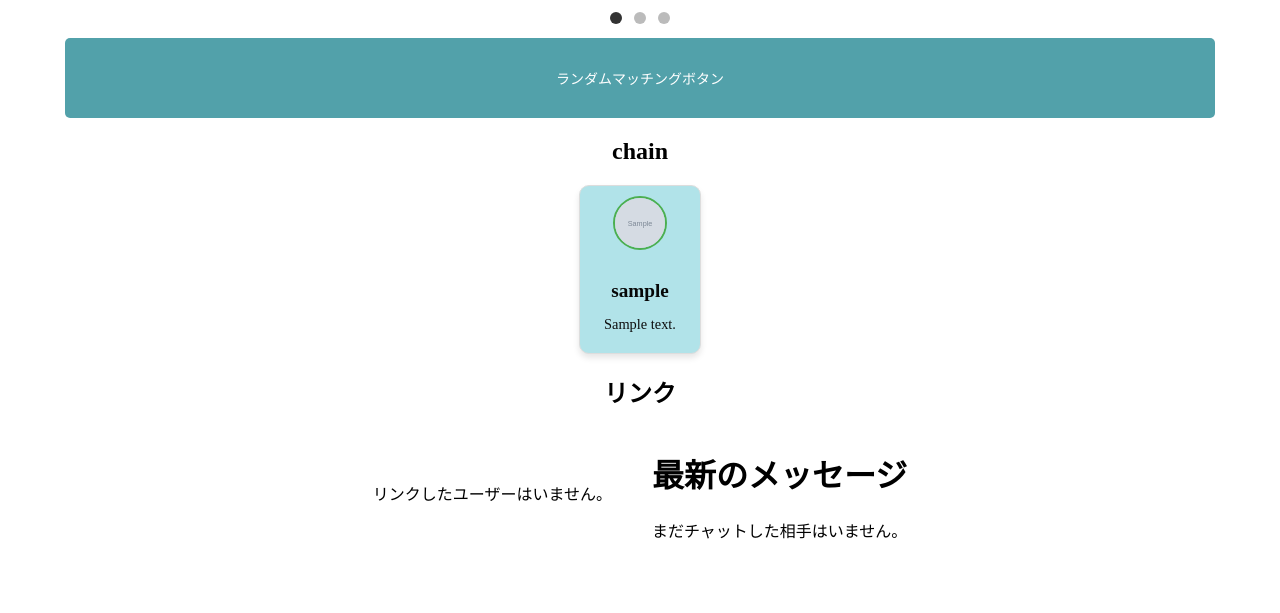
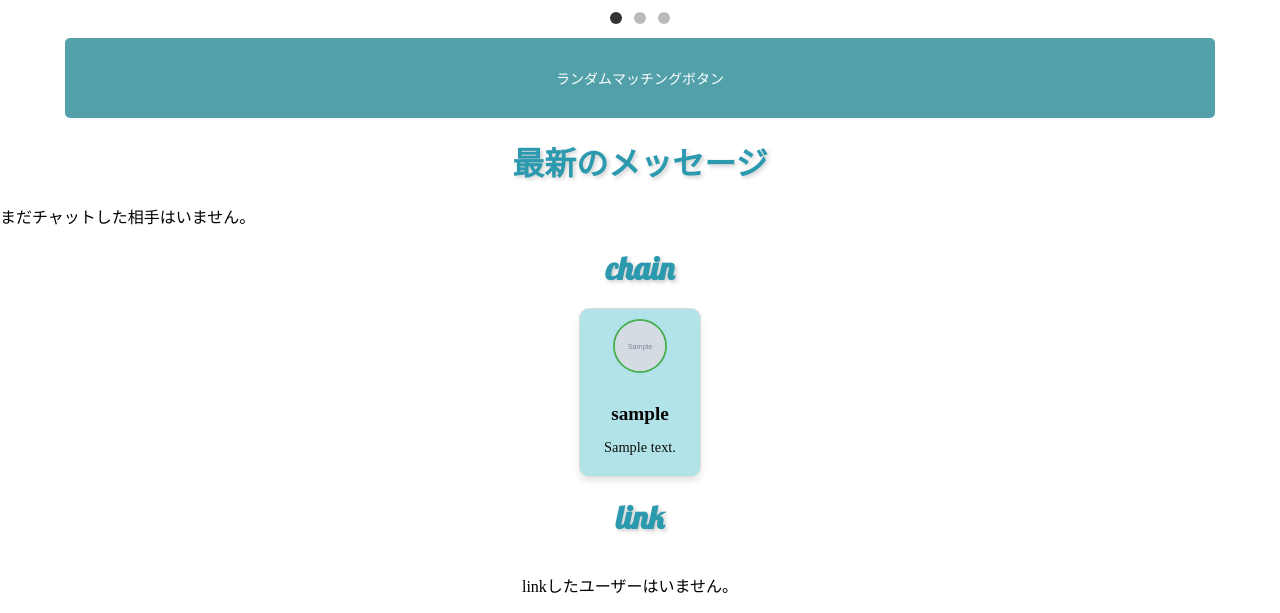
Before and after one commit to yugo-smi/SystemKaihatuEnsyu2, a PHP site: page / in a window 1280 px wide. Shown: the part 324-937 px from the top of the page. Before the commit the page ends 863 px from the top, so only its background shows below. Run offline with PHP 8.4, Linux system fonts and the light colour scheme; the visitor is signed in with stand-in values (Sample User, id 1); tables that the repository leaves empty or names only in its code hold one stand-in row (values such as "Sample post"); grey boxes marked "Sample" are stand-in pictures.

Commit message:
font変更

```diff
--- a/css/style_index.css
+++ b/css/style_index.css
@@ -210,6 +210,23 @@ right: 0;
   font-size: 10px;
 }
 
-.title{
+.title {
   text-align: center;
+  font-family: 'Lobster', cursive; /* Google FontsのLobsterを使用 */
+  font-size: 2rem; /* 文字のサイズを調整 */
+  color: #2b99ae; /* 好みの色に変更 */
+  text-shadow: 2px 2px 4px rgba(0, 0, 0, 0.2); /* おしゃれな影を追加 */
+  margin: 20px 0; /* 上下に適度な余白を追加 */
 }
+
+#chat-list-container>h1{
+  text-align: center;
+  font-family: 'Lobster', cursive; /* Google FontsのLobsterを使用 */
+  font-size: 2rem; /* 文字のサイズを調整 */
+  color: #2b99ae; /* 好みの色に変更 */
+  text-shadow: 2px 2px 4px rgba(0, 0, 0, 0.2); /* おしゃれな影を追加 */
+  margin: 20px 0; /* 上下に適度な余白を追加 */
+
+
+
+}
--- a/index.php
+++ b/index.php
@@ -185,6 +185,8 @@ try {
     <title>NEW LINK</title>
     <link rel="stylesheet" href="css/style_index.css">
     <link rel="stylesheet" href="css/style_favorites.css">
+    <link href="https://fonts.googleapis.com/css2?family=Lobster&family=Roboto:wght@400;700&display=swap" rel="stylesheet">
+
     <style>
         /* 簡易スタイル */
         .favorites-container { display: flex; flex-wrap: wrap; gap: 20px; }
@@ -262,13 +264,29 @@ try {
     <!-- スクリプト -->
     <script src="js/index_hamburger.js"></script>
     <script src="./js/index_slideshow.js"></script>
+    </body>
+<div id="chat-list-container">
+        <h1>最新のメッセージ</h1>
+        <?php if (!empty($chatUsers)): ?>
+            <ul id="chat-list">
+                <?php foreach ($chatUsers as $user): ?>
+                    <li onclick="location.href='chat.php?partner_id=<?= htmlspecialchars($user['chat_user_id']) ?>'">
+                        <strong><?= htmlspecialchars($user['nickname']) ?></strong><br>
+                        <small>最終メッセージ: <?= htmlspecialchars($user['last_message_time']) ?></small>
+                    </li>
+                <?php endforeach; ?>
+            </ul>
+        <?php else: ?>
+            <p>まだチャットした相手はいません。</p>
+        <?php endif; ?>
+    </div>
 
 
 <!-- チェーンセクション -->
     <h2 class="title">chain</h2>
     <div class="favorites-container">
         <?php if (empty($chains)): ?>
-            <p>チェインはまだありません。</p>
+            <p>chainはまだありません。</p>
         <?php else: ?>
             <?php foreach ($chains as $user): ?>
                 <div class="chain-card" onclick="location.href='search_profile.php?id=<?= htmlspecialchars($user['id'], ENT_QUOTES, 'UTF-8') ?>'">
@@ -288,10 +306,10 @@ try {
         <?php endif; ?>
     </div>
 
-    <h2 class="title">リンク</h2>
+    <h2 class="title">link</h2>
     <div class="favorites-container">
     <?php if (empty($favorites)): ?>
-        <p>リンクしたユーザーはいません。</p>
+        <p>linkしたユーザーはいません。</p>
     <?php else: ?>
         <?php foreach ($favorites as $user): ?>
             <div class="favorite-card" onclick="location.href='search_profile.php?id=<?= htmlspecialchars($user['id'], ENT_QUOTES, 'UTF-8') ?>'">
@@ -326,20 +344,5 @@ try {
         <!-- フッター内容 -->
     </footer>
 
-</body>
-<div id="chat-list-container">
-        <h1>最新のメッセージ</h1>
-        <?php if (!empty($chatUsers)): ?>
-            <ul id="chat-list">
-                <?php foreach ($chatUsers as $user): ?>
-                    <li onclick="location.href='chat.php?partner_id=<?= htmlspecialchars($user['chat_user_id']) ?>'">
-                        <strong><?= htmlspecialchars($user['nickname']) ?></strong><br>
-                        <small>最終メッセージ: <?= htmlspecialchars($user['last_message_time']) ?></small>
-                    </li>
-                <?php endforeach; ?>
-            </ul>
-        <?php else: ?>
-            <p>まだチャットした相手はいません。</p>
-        <?php endif; ?>
-    </div>
+
 </html>
```
